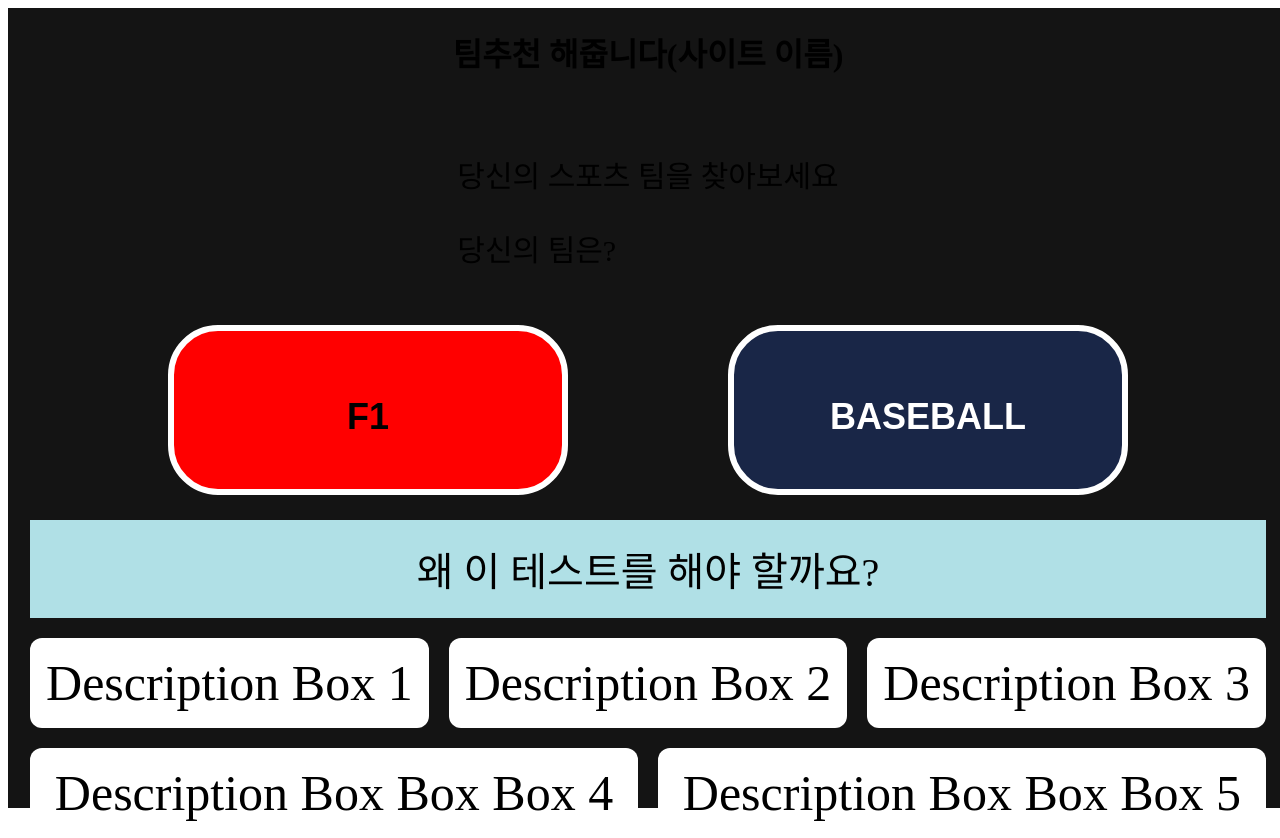
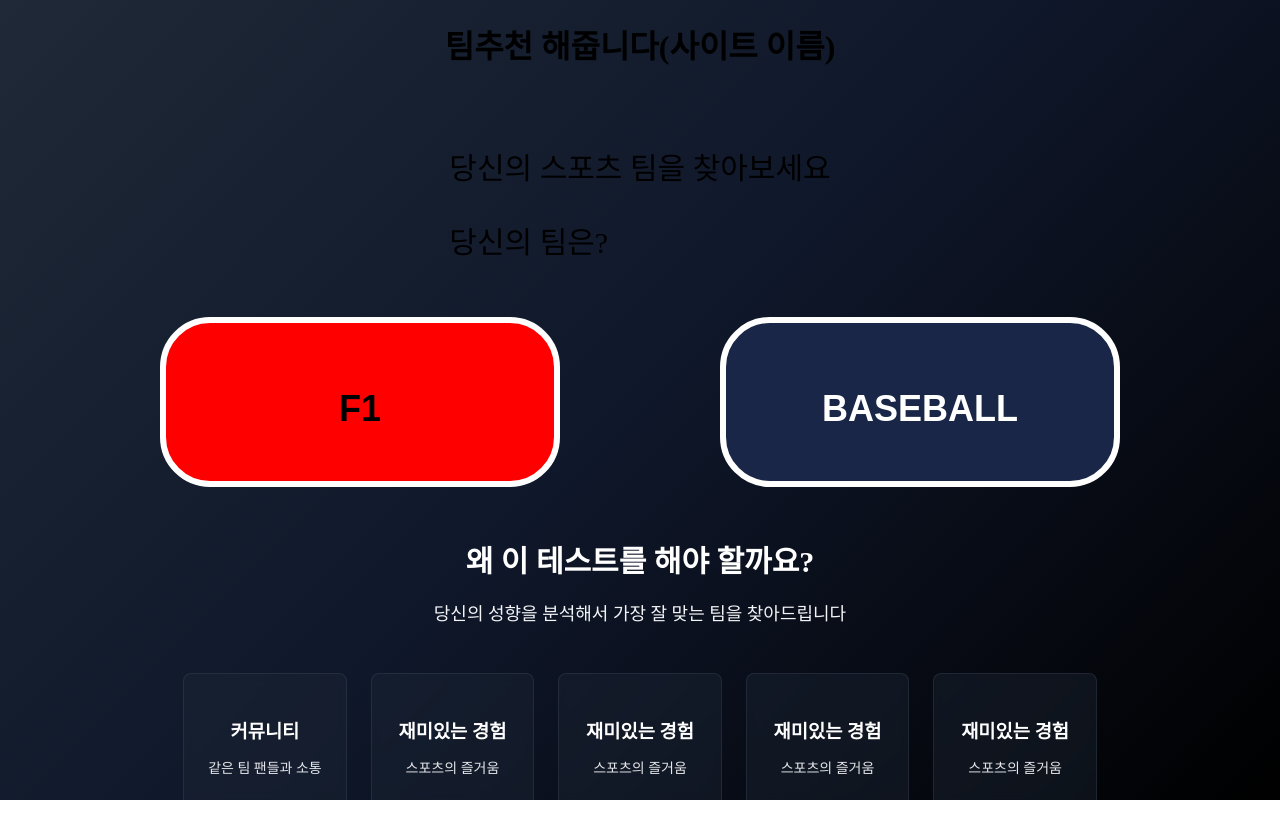
Before and after one commit to SportsTeamRecommend/FrontEnd, a React (Vite) app: page / in a window 1280 px wide. After the commit the page ends 800 px from the top, so only its background shows below. Built offline with nearby package versions, Linux system fonts and the light colour scheme.

Commit message:
fix: homepage 수정 및 css 수정

```diff
--- a/src/components/DescriptionBox.css
+++ b/src/components/DescriptionBox.css
@@ -1,39 +1,23 @@
-.Title {
-  color: black;
-  background: powderblue;
-  width: 100%;
+.DB_card {
+  background: rgba(31, 41, 55, 0.4);
+  backdrop-filter: blur(4px);
+  border: 1px solid rgba(75, 85, 99, 0.3);
+  padding: 1.5rem;
   text-align: center;
-  font-size: 40px;
-  padding-top: 20px;
-  padding-bottom: 20px;
+  transition: all 0.2s;
+  border-radius: 0.5rem;
+}
+.DB_card:hover {
+  background: rgba(55, 65, 81, 0.5); /* 호버 시 더 어두운 배경 */
 }
 
-.descriptionBox_container {
-  display: grid;
-  grid-template-rows: auto auto;
-  gap: 20px;
-  max-width: 100%;
-  margin: 0 auto;
+.feature-title {
+  font-weight: 600;
+  color: #ffffff; /* 완전한 흰색으로 변경 */
+  margin-bottom: 0.5rem;
 }
 
-.D_Box {
-  background: white;
-  border-radius: 12px;
-  padding: 16px;
-  text-align: center;
-  font-size: 50px;
-
-  overflow-wrap: break-word; /* 테스트용, 박스 내부 텍스트 자동 줄바꿈 기능 */
+.feature-description {
+  color: #e5e7eb; /* 더 밝은 회색으로 변경 */
+  font-size: 0.875rem;
 }
-
-.top-row {
-  display: grid;
-  grid-template-columns: repeat(3, 1fr);
-  gap: 20px;
-}
-
-.bottom-row {
-  display: grid;
-  grid-template-columns: repeat(2, 1fr);
-  gap: 20px;
-}
--- a/src/components/DescriptionBox.jsx
+++ b/src/components/DescriptionBox.jsx
@@ -1,22 +1,12 @@
-// homepage의 "왜 이 테스트를 해야 할까요?" 밑에 들어가는 설명 박스들
-// width 1000px 이상일 시 위 3개, 아래 2개 구조 고정
-// width 1000px 아래로 내려가면 세로로 5개 나열
 import './DescriptionBox.css';
 
-const DescriptionBox = () => {
+const DescriptionBox = ({ des }) => {
+  console.log(des);
   return (
-    <>
-      <div className="Title">왜 이 테스트를 해야 할까요?</div>
-      <div className="top-row">
-        <div className="D_Box">Description Box 1</div>
-        <div className="D_Box">Description Box 2</div>
-        <div className="D_Box">Description Box 3</div>
-      </div>
-      <div className="bottom-row">
-        <div className="D_Box">Description Box Box Box 4</div>
-        <div className="D_Box">Description Box Box Box 5</div>
-      </div>
-    </>
+    <div className="DB_card">
+      <h3 className="feature-title">{des.title}</h3>
+      <p className="feature-description">{des.description}</p>
+    </div>
   );
 };
 
--- a/src/index.css
+++ b/src/index.css
@@ -1,5 +1,6 @@
 body {
   box-sizing: border-box;
+  margin: 0;
 }
 
 button {
--- a/src/pages/Home.css
+++ b/src/pages/Home.css
@@ -1,5 +1,15 @@
 .home_container {
-  background-color: rgb(20, 20, 20);
+  /* background-color: rgb(20, 20, 20); */
+  background-image: linear-gradient(
+    135deg,
+    #1f2937 0%,
+    #0f172a 50%,
+    #000000 100%
+  );
+  /* background-color: #000000; */
+  position: relative;
+  overflow: hidden;
+
   width: 100vw;
   height: 100vh;
   display: flex;
@@ -21,3 +31,36 @@
   display: flex;
   justify-content: space-evenly;
 }
+
+.DB_header {
+  text-align: center;
+  margin-bottom: 3rem;
+}
+.DB_title {
+  font-size: 1.875rem;
+  font-weight: bold;
+  color: #ffffff; /* 완전한 흰색으로 변경 */
+  margin-bottom: 1rem;
+}
+.DB_description {
+  color: #f3f4f6; /* 더 밝은 회색으로 변경 */
+  font-size: 1.125rem;
+}
+
+.DB_grid {
+  display: grid;
+  grid-template-columns: 1fr;
+  gap: 1.5rem;
+}
+
+@media (min-width: 768px) {
+  .DB_grid {
+    grid-template-columns: repeat(3, 1fr);
+  }
+}
+
+@media (min-width: 1024px) {
+  .DB_grid {
+    grid-template-columns: repeat(5, 1fr);
+  }
+}
--- a/src/pages/Home.jsx
+++ b/src/pages/Home.jsx
@@ -2,6 +2,39 @@ import './Home.css';
 import { useNavigate } from 'react-router-dom';
 import Button from '../components/Button';
 import DescriptionBox from '../components/DescriptionBox';
+
+const DB_Description = [
+  {
+    key: 1,
+    img: undefined,
+    title: '커뮤니티',
+    description: '같은 팀 팬들과 소통',
+  },
+  {
+    key: 2,
+    img: undefined,
+    title: '재미있는 경험',
+    description: '스포츠의 즐거움',
+  },
+  {
+    key: 2,
+    img: undefined,
+    title: '재미있는 경험',
+    description: '스포츠의 즐거움',
+  },
+  {
+    key: 2,
+    img: undefined,
+    title: '재미있는 경험',
+    description: '스포츠의 즐거움',
+  },
+  {
+    key: 2,
+    img: undefined,
+    title: '재미있는 경험',
+    description: '스포츠의 즐거움',
+  },
+];
 
 const Home = () => {
   const nav = useNavigate();
@@ -22,9 +55,21 @@ const Home = () => {
         <Button onClick={goF1Test} text="F1" type="f1" />
         <Button onClick={goBaseballTest} text="BASEBALL" type="baseball" />
       </div>
-      <div className="descriptionBox_container">
-        <DescriptionBox />
-      </div>
+      <section className="descriptionBox_container">
+        <div className="DB_header">
+          <h2 className="DB_title">왜 이 테스트를 해야 할까요?</h2>
+          <p className="DB_description">
+            당신의 성향을 분석해서 가장 잘 맞는 팀을 찾아드립니다
+          </p>
+        </div>
+        <div className="DB_grid">
+          <DescriptionBox des={DB_Description[0]} />
+          <DescriptionBox des={DB_Description[1]} />
+          <DescriptionBox des={DB_Description[2]} />
+          <DescriptionBox des={DB_Description[3]} />
+          <DescriptionBox des={DB_Description[4]} />
+        </div>
+      </section>
     </div>
   );
 };
```
